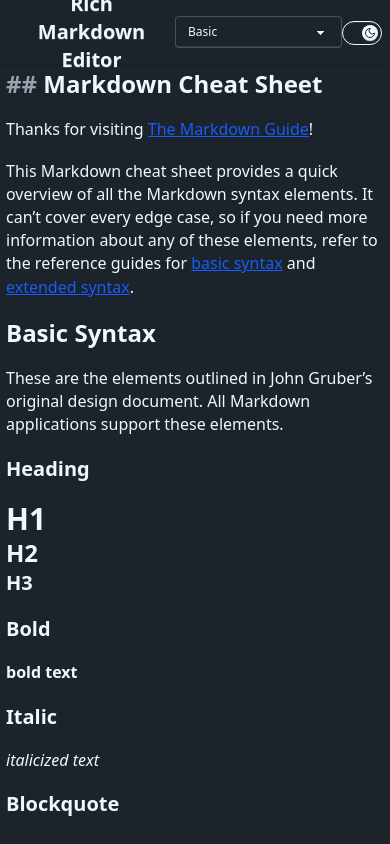
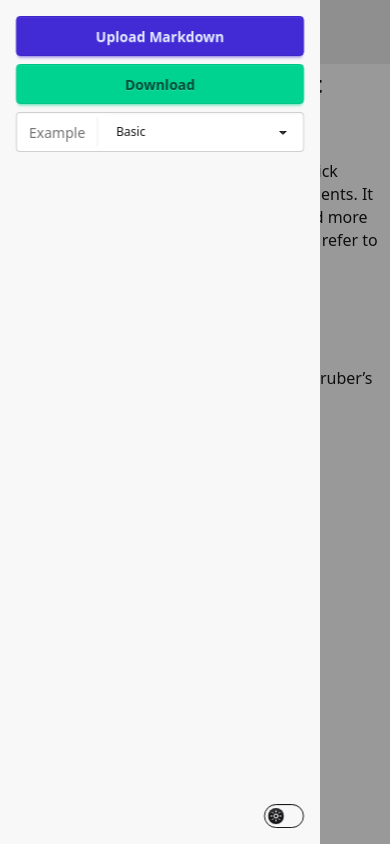
Before and after one commit to LBiddiscombe/wysiwyg-markdown-editor, a SvelteKit app: page / in a window 390 px wide. Both pictures are taken after a click on the label "open sidebar". Shown: the top 844 px of the page. Built offline with nearby package versions, Linux system fonts and the light colour scheme; a web font is replaced by a local one.

Commit message:
added responsive drawer

```diff
--- a/src/lib/ExamplePicker.svelte
+++ b/src/lib/ExamplePicker.svelte
@@ -20,11 +20,14 @@
 	});
 </script>
 
-<div class="form-control">
+<div>
+	<label class="select">
+		<span class="label">Example</span>
 		<select class="select select-bordered select-sm" bind:value={content}>
 			<option disabled>Choose an example</option>
 			{#each examples as example, i}
 				<option value={example.content} selected={i === 0}>{example.name}</option>
 			{/each}
 		</select>
+	</label>
 </div>
--- a/src/routes/+page.svelte
+++ b/src/routes/+page.svelte
@@ -6,7 +6,7 @@
 	let content = $state('');
 </script>
 
-<div class="navbar bg-base-100 sticky top-0 z-10 shadow-sm">
+<!-- <div class="navbar bg-base-100 sticky top-0 z-10 shadow-sm">
 	<div class="flex-1">
 		<a class="btn btn-ghost text-xl" href="/">Rich Markdown Editor</a>
 	</div>
@@ -22,4 +22,60 @@
 	{#key content}
 		<Editor {content} editorId="editor-1" />
 	{/key}
+</div> -->
+
+<div class="drawer">
+	<input id="my-drawer-3" type="checkbox" class="drawer-toggle" />
+	<div class="drawer-content flex flex-col">
+		<!-- Navbar -->
+		<div class="navbar bg-base-300 w-full">
+			<div class="flex-none lg:hidden">
+				<label for="my-drawer-3" aria-label="open sidebar" class="btn btn-square btn-ghost">
+					<svg
+						xmlns="http://www.w3.org/2000/svg"
+						fill="none"
+						viewBox="0 0 24 24"
+						class="inline-block h-6 w-6 stroke-current"
+					>
+						<path
+							stroke-linecap="round"
+							stroke-linejoin="round"
+							stroke-width="2"
+							d="M4 6h16M4 12h16M4 18h16"
+						></path>
+					</svg>
+				</label>
+			</div>
+			<div class="mx-2 flex-1 px-2">WYSIWYG Markdown Editor</div>
+			<div class="hidden flex-none lg:block">
+				<ul class="menu menu-horizontal items-center gap-2">
+					<!-- Navbar menu content here -->
+					<button class="btn btn-primary">Upload Markdown</button>
+					<button class="btn btn-success">Download</button>
+					<ExamplePicker bind:content />
+					<ThemeToggle />
+				</ul>
+			</div>
+		</div>
+		<!-- Page content here -->
+		<div class="container mx-auto max-w-4xl">
+			{#key content}
+				<Editor {content} editorId="editor-1" />
+			{/key}
+		</div>
+	</div>
+	<div class="drawer-side">
+		<label for="my-drawer-3" aria-label="close sidebar" class="drawer-overlay"></label>
+		<ul class="menu bg-base-200 min-h-full w-80 gap-2 p-4">
+			<!-- Sidebar content here -->
+			<div class="flex flex-1 flex-col gap-2">
+				<button class="btn btn-primary">Upload Markdown</button>
+				<button class="btn btn-success">Download</button>
+				<ExamplePicker bind:content />
+			</div>
+			<div class="flex flex-none justify-end">
+				<ThemeToggle />
+			</div>
+		</ul>
+	</div>
 </div>
```
Lines whose indentation alone changed are shown as unchanged.
